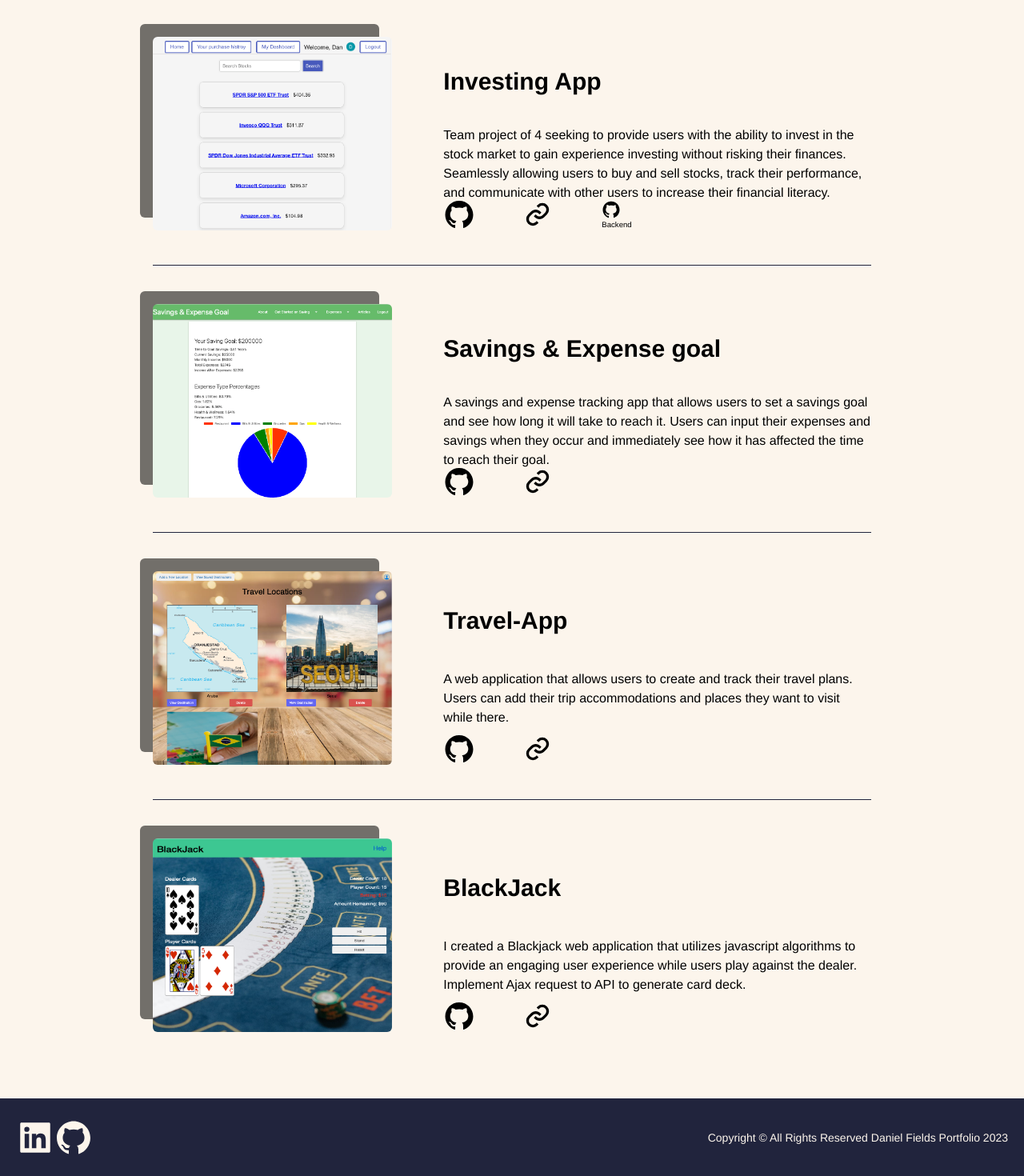
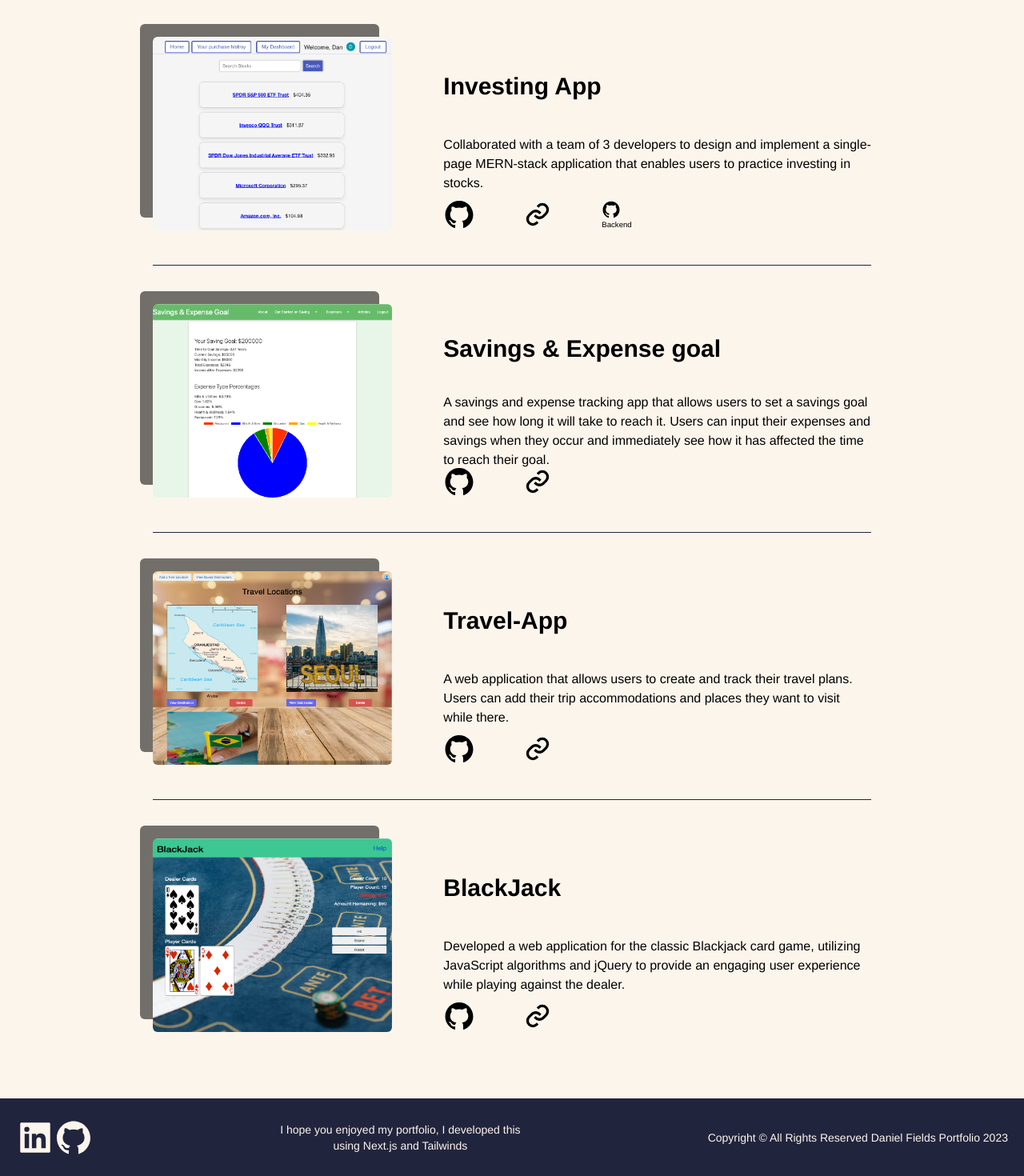
Before and after one commit to danf8/my-portfolio, a Next.js app: page / in a window 1280 px wide. Shown: the part 645-2115 px from the top of the page at 80% size. Built offline with nearby package versions, Linux system fonts and the light colour scheme.

Commit message:
wip: edit project data & typo

```diff
--- a/components/Footer.js
+++ b/components/Footer.js
@@ -9,6 +9,7 @@ const Footer = (props) =>{
             <Link href='https://www.linkedin.com/in/daniel-fields-se/' target='_blank'><AiFillLinkedin className='text-peach-50 h-12 w-12 md:transition md:ease-in-out md:delay-50 md:hover:translate-y-1 md:hover:scale-110 md:duration-300'/></Link>
             <Link href='https://github.com/danf8' target='_blank'><AiFillGithub className='text-peach-50 h-12 w-12 md:transition md:ease-in-out md:delay-50 md:hover:translate-y-1 md:hover:scale-110 md:duration-300'/></Link>
         </div>
+        <p className='max-w-xs text-peach-50 text-xs md:text-sm text-center'>I hope you enjoyed my portfolio, I developed this using Next.js and Tailwinds</p>
         <p className= 'text-peach-50 text-center text-xs md:text-sm pr-5'>Copyright &copy; All Rights Reserved Daniel Fields Portfolio {year}</p>
         <style jsx>{`
            footer {
--- a/public/project-data.json
+++ b/public/project-data.json
@@ -2,7 +2,7 @@
     {
         "name": "Investing App",
         "pic": "/images/investingApp.png",
-        "description": "Team project of 4 seeking to provide users with the ability to invest in the stock market to gain experience investing without risking their finances. Seamlessly allowing users to buy and sell stocks, track their performance, and communicate with other users to increase their financial literacy.",
+        "description": "Collaborated with a team of 3 developers to design and implement a single-page MERN-stack application that enables users to practice investing in stocks.",
         "github-frontend": "https://github.com/danf8/investapp-frontend/tree/danf-branch",
         "github-backend": "https://github.com/danf8/investing-buddy-backend/tree/danf-branch",
         "deployed": "https://investing-app-v1.netlify.app/",
@@ -32,7 +32,7 @@
     {
         "name": "BlackJack",
         "pic": "/images/blackJack.png",
-        "description": "I created a Blackjack web application that utilizes javascript algorithms to provide an engaging user experience while users play against the dealer. Implement Ajax request to API to generate card deck.",
+        "description": "Developed a web application for the classic Blackjack card game, utilizing JavaScript algorithms and jQuery to provide an engaging user experience while playing against the dealer.",
         "github-frontend": "https://github.com/danf8/Blackjack-game",
         "github-backend": null,
         "deployed": "https://danf8.github.io/Blackjack-game/",
--- a/public/resume-data.json
+++ b/public/resume-data.json
@@ -48,7 +48,7 @@
             "date": "December 2022",
             "features": [
               "Developed a web application for the classic Blackjack card game, utilizing JavaScript algorithms and jQuery to provide an engaging user experience while playing against the dealer.",
-              "Implemented AJAX requests to incorporate external data from the Deck of Cards API, enabling the application to dynamically generate and manage card decks, enhancing the game play experince.",
+              "Implemented AJAX requests to incorporate external data from the Deck of Cards API, enabling the application to dynamically generate and manage card decks, enhancing the gameplay experince.",
               "Designed and styled the application using HTML5, CSS3, and a combination of flex-box and grid layout"
             ],
             "link": "https://daniel-fields.github.io/blackjack-card-game/"
```
